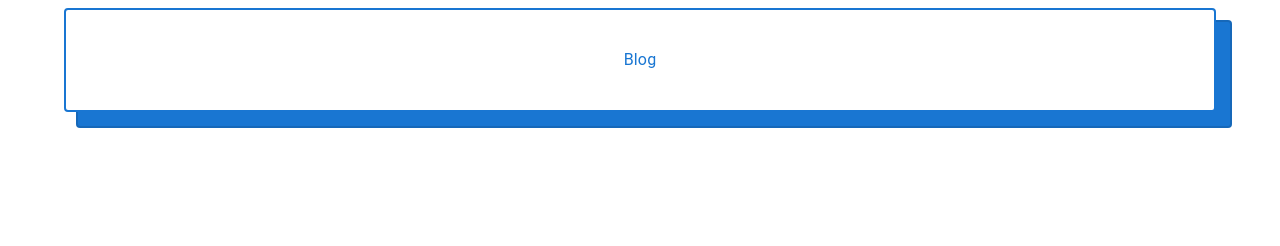
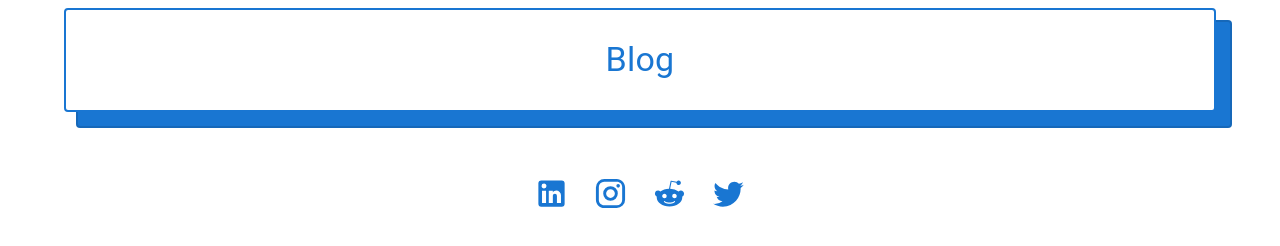
Before and after one commit to ardelio/ardelio.github.io.source, a Gatsby site: page / in a window 1280 px wide. Built offline with nearby package versions, Linux system fonts and the light colour scheme; Gatsby itself is replaced by a stand-in of ours.

Commit message:
Add back in socials

```diff
--- a/src/components/pages/home/Feature.js
+++ b/src/components/pages/home/Feature.js
@@ -1,7 +1,6 @@
 import React from 'react';
 import PropTypes from 'prop-types'
-import { Link, Paper, Stack, Typography } from '@mui/material';
-import { Box } from '@mui/system';
+import { Box, Link, Paper, Stack, Typography } from '@mui/material';
 
 const BORDER_RADIUS = 1;
 const BORDER_WIDTH = 2;
@@ -35,7 +34,11 @@ export default function Feature({ feature }) {
             height={HEIGHT}
             justifyContent="center"
           >
-            <Typography>{feature.name}</Typography>
+            <Typography
+              variant='h4'
+            >
+              {feature.name}
+            </Typography>
           </Stack>
         </Link>
       </Paper>
--- /dev/null
+++ b/src/components/pages/home/Social.js
@@ -0,0 +1,45 @@
+import React from 'react';
+import PropTypes from 'prop-types'
+import { SOCIALS } from '../../../constants';
+import { Instagram, LinkedIn, Reddit, Twitter } from '@mui/icons-material';
+import { Link } from '@mui/material';
+
+// https://mui.com/components/material-icons/
+
+export default function Social({ social }) {
+  return (
+    <Link
+      href={social.url.replace('${}', social.username)}
+      target='blank'
+    >
+      {getIcon(social.name)}
+    </Link>
+  );
+}
+
+Social.propTypes = {
+  social: PropTypes.shape({
+    name: PropTypes.string,
+    url: PropTypes.string,
+    username: PropTypes.string,
+  }),
+}
+
+function getIcon(socialName) {
+  switch (socialName) {
+    case SOCIALS.LINKED_IN.name:
+      return <LinkedIn fontSize='large' />
+
+    case SOCIALS.INSTAGRAM.name:
+      return <Instagram fontSize='large' />
+
+    case SOCIALS.REDDIT.name:
+      return <Reddit fontSize='large' />
+
+    case SOCIALS.TWITTER.name:
+      return <Twitter fontSize='large' />
+
+    default:
+      throw new Error(`${socialName} is not so social!`)
+  }
+}
--- /dev/null
+++ b/src/components/pages/home/Socials.js
@@ -0,0 +1,29 @@
+import React from 'react';
+import { Box, Stack } from '@mui/material';
+
+import { SOCIALS } from '../../../constants';
+import Social from './Social';
+
+export default function Socials() {
+  return (
+    <Stack
+      direction="row"
+      alignItems="center"
+      justifyContent="center"
+      spacing={3}
+    >
+      {
+        Object
+          .keys(SOCIALS)
+          .map(key => SOCIALS[key])
+          .map(social => (
+            <Box
+              key={social.name}
+            >
+              <Social social={social} />
+            </Box>
+          ))
+      }
+    </Stack>
+  );
+}
--- a/src/constants.js
+++ b/src/constants.js
@@ -11,6 +11,16 @@ export const SOCIALS = {
     url: 'https://linkedin.com/in/${}',
     username: 'asceresini',
   },
+  INSTAGRAM: {
+    name: 'Instagram',
+    url: 'https://www.instagram.com/${}',
+    username: 'onemallardgames',
+  },
+  REDDIT: {
+    name: 'Reddit',
+    url: 'https://www.reddit.com/user/${}',
+    username: 'ardel_io',
+  },
   TWITTER: {
     name: 'Twitter',
     url: 'https://twitter.com/${}',
--- a/src/pages/index.js
+++ b/src/pages/index.js
@@ -1,14 +1,19 @@
 import React from 'react'
-import { Box, Container } from '@mui/material'
+import { Container, Stack } from '@mui/material'
 
 import Features from '../components/pages/home/Features'
+import Socials from '../components/pages/home/Socials'
 
 export default function Index() {
   return (
     <Container>
-      <Box sx={{ height: '100%', width: '100%' }}>
+      <Stack
+        spacing={8}
+        sx={{ height: '100%', width: '100%' }}
+      >
         <Features />
-      </Box>
+        <Socials />
+      </Stack>
     </Container>
   )
 }
```
